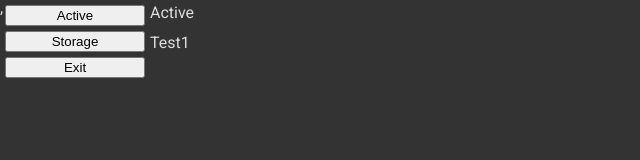
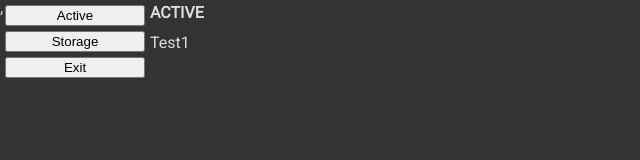
Before and after one commit to jamiebailey/sassm, a React app: page / in a window 1280 px wide. Shown: the top 160 px of the page, without its empty margins (0-640 px from the left). Built offline with nearby package versions, Linux system fonts and the light colour scheme.

Commit message:
fixed bug

```diff
--- a/assets/app.scss
+++ b/assets/app.scss
@@ -34,6 +34,10 @@ html, body {
     > .app-left, > .app-page {
         float: left;
         height: 100%;
+        > .title {
+            text-transform: uppercase;
+            font-weight: bold;
+        }
     }
     > .app-left {
         width: $app-left-width;
```
